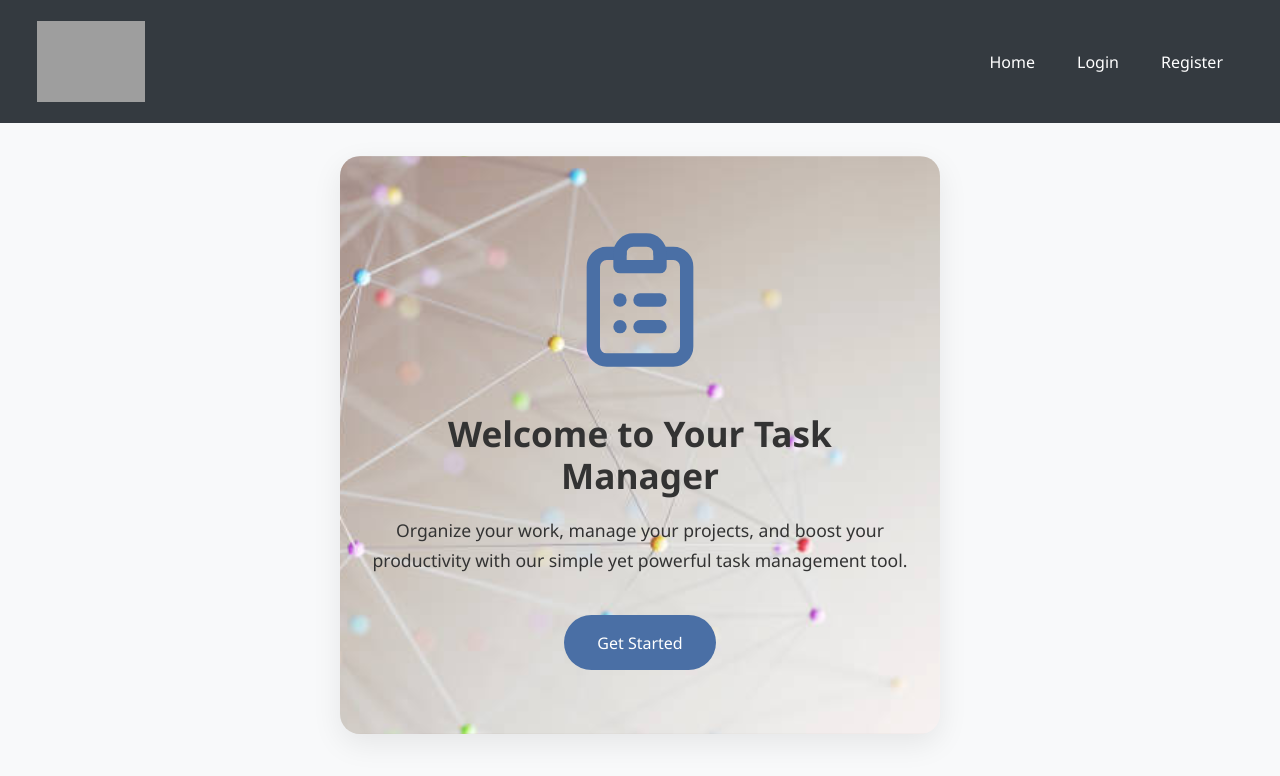
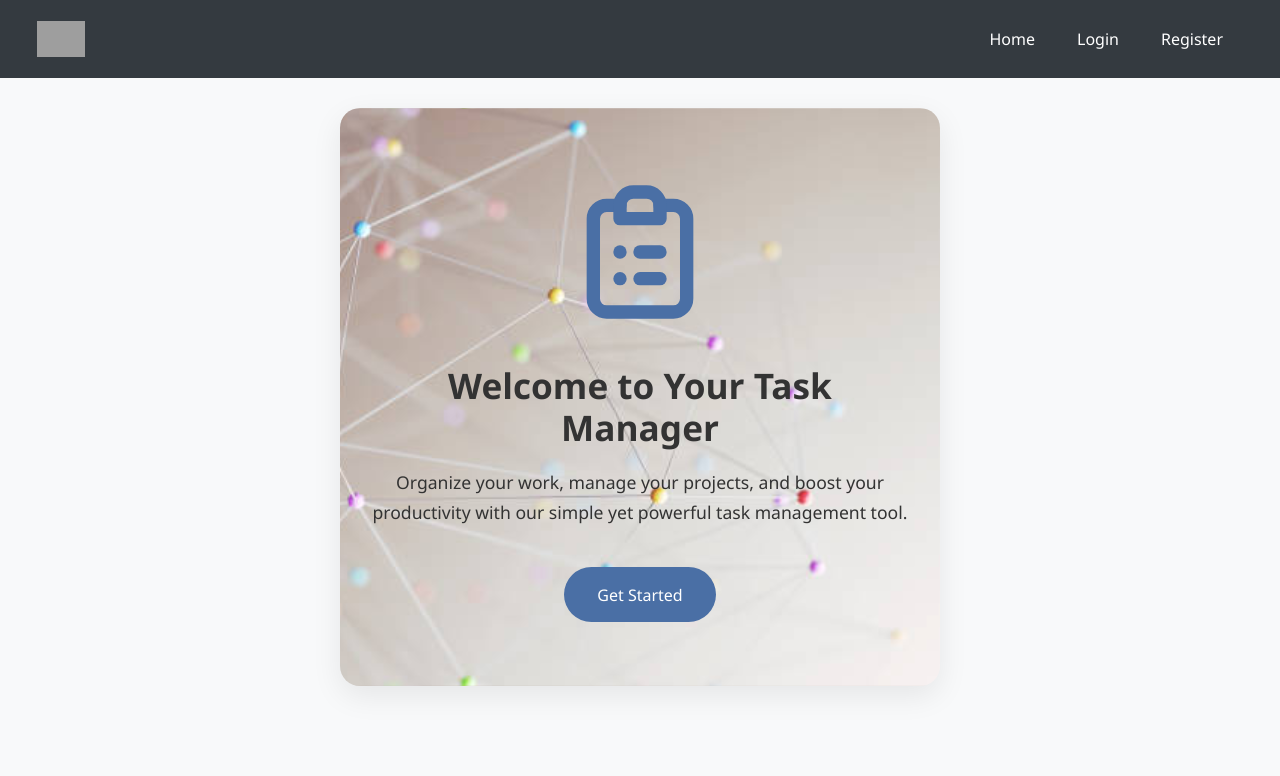
Before and after one commit to laminsaidy/frontend, a React (Create React App) app: page / in a window 1280 px wide. Shown: the top 776 px of the page. Built offline with nearby package versions, Linux system fonts and the light colour scheme; grey boxes are pictures that could not be loaded.

Commit message:
Reduce navbar height and adjust top spacing on homepage and task form

```diff
--- a/src/pages/Navbar.js
+++ b/src/pages/Navbar.js
@@ -39,7 +39,7 @@ function Navbar() {
           <Link className="navbar-brand" to="/" onClick={handleNavLinkClick}>
             <img
               style={{
-                width: "120px",
+                width: "60px",
                 padding: "6px",
                 backgroundColor: "none",
               }}
--- a/src/styles/components/Homepage.css
+++ b/src/styles/components/Homepage.css
@@ -7,7 +7,7 @@
   background-color: #ffffff;
   border-radius: 20px;
   box-shadow: 0 10px 30px rgba(0, 0, 0, 0.08);
-  margin: 6rem auto 0;
+  margin: 3rem auto 0;
   text-align: center;
   background-image: url('/static/images/homepage.jpg');
   background-size: cover;
--- a/src/styles/components/Navbar.css
+++ b/src/styles/components/Navbar.css
@@ -1,6 +1,6 @@
 .navbar {
     background-color: #343a40 !important;
-    padding: 10px 0;
+    padding: 5px 0;
     position: fixed;
     width: 100%;
     top: 0;
--- a/src/styles/components/TaskManager.css
+++ b/src/styles/components/TaskManager.css
@@ -2,7 +2,7 @@
 .task-manager-wrapper {
   display: flex;
   justify-content: center;
-  padding-top: 100px;
+  padding-top: 20px;
 }
 
 .task-manager-container {
```
